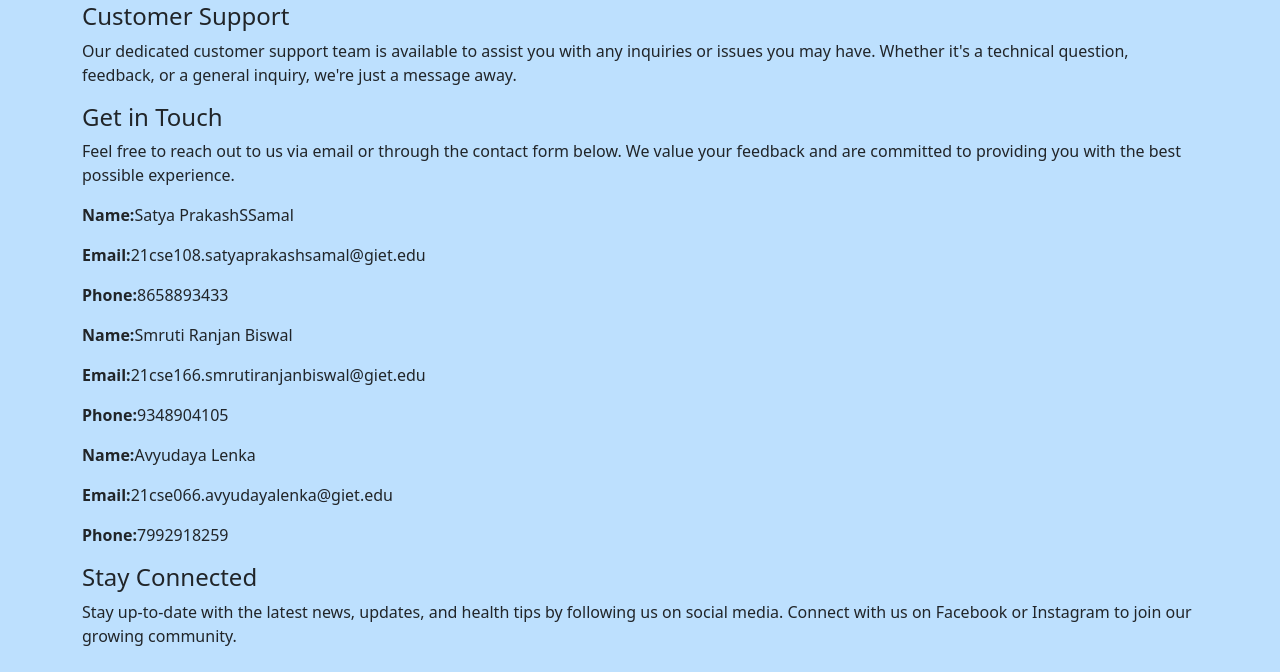
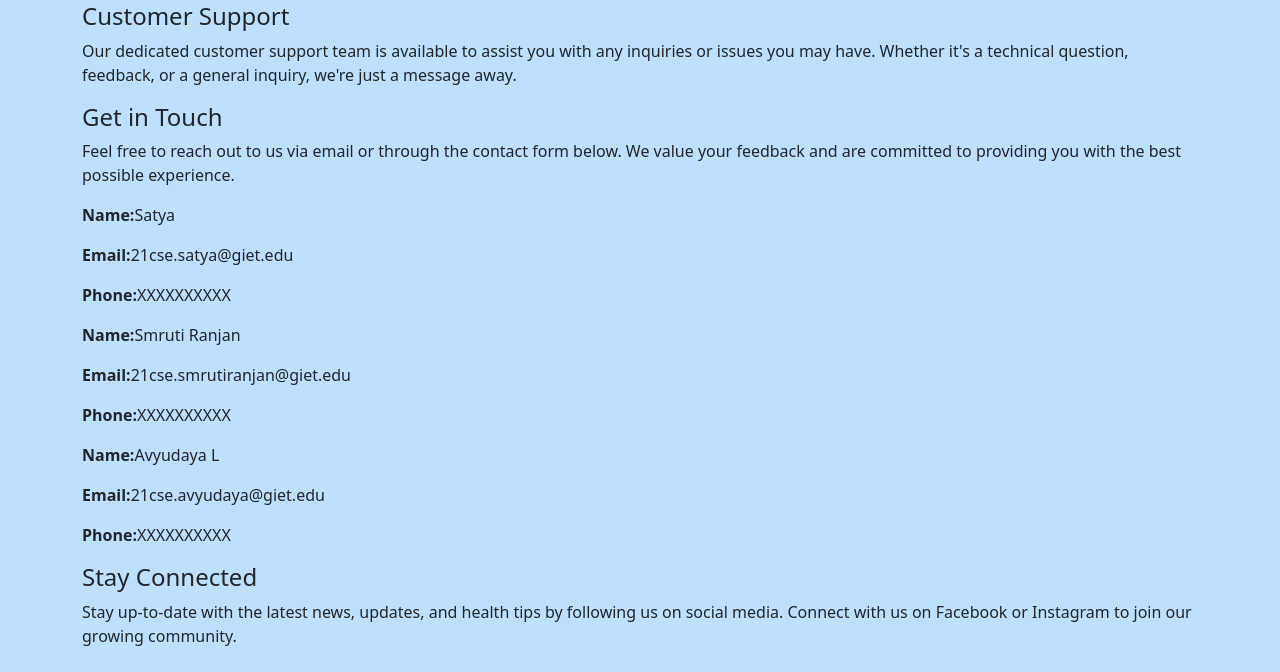
Before and after one commit to Smruti4099/Personalized_Medical_Recommendation_System, a Flask app: page /contact in a window 1280 px wide. Shown: the part 165-837 px from the top of the page. Run offline with Flask 3, Linux system fonts and the light colour scheme; parts of the project's set-up code (start-up, migrations or seed data) failed here and were passed over.

Commit message:
Update contact.html

```diff
--- a/templates/contact.html
+++ b/templates/contact.html
@@ -73,15 +73,15 @@
 </h4>
 <p>Feel free to reach out to us via email or through the contact form below. We value your feedback and are committed to providing you with the best possible experience.
 </p>
-<p><b>Name:</b>Satya PrakashSSamal</p>
-<p><b>Email:</b>21cse108.satyaprakashsamal@giet.edu</p>
-<p><b>Phone:</b>8658893433</p>
-<p><b>Name:</b>Smruti Ranjan Biswal</p>
-<p><b>Email:</b>21cse166.smrutiranjanbiswal@giet.edu</p>
-<p><b>Phone:</b>9348904105</p>
-<p><b>Name:</b>Avyudaya Lenka</p>
-<p><b>Email:</b>21cse066.avyudayalenka@giet.edu</p>
-<p><b>Phone:</b>7992918259</p>
+<p><b>Name:</b>Satya</p>
+<p><b>Email:</b>21cse.satya@giet.edu</p>
+<p><b>Phone:</b>XXXXXXXXXX</p>
+<p><b>Name:</b>Smruti Ranjan </p>
+<p><b>Email:</b>21cse.smrutiranjan@giet.edu</p>
+<p><b>Phone:</b>XXXXXXXXXX</p>
+<p><b>Name:</b>Avyudaya L</p>
+<p><b>Email:</b>21cse.avyudaya@giet.edu</p>
+<p><b>Phone:</b>XXXXXXXXXX</p>
 
 
 <h4>Stay Connected</h4>
@@ -94,4 +94,5 @@
     </div>
     <script src="https://cdn.jsdelivr.net/npm/bootstrap@5.3.1/dist/js/bootstrap.bundle.min.js" integrity="sha384-HwwvtgBNo3bZJJLYd8oVXjrBZt8cqVSpeBNS5n7C8IVInixGAoxmnlMuBnhbgrkm" crossorigin="anonymous"></script>
   </body>
+
 </html>
```
